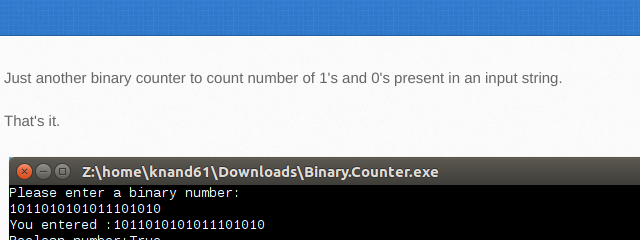
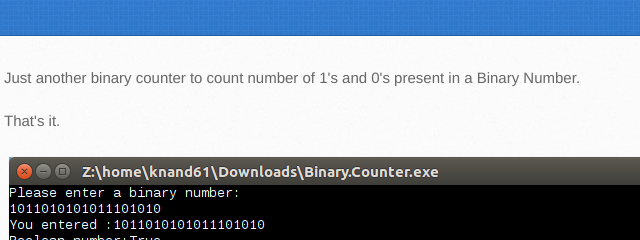
Before and after one commit to krishnanandreddy/binaryCount, a plain HTML site: page index.html in a window 1280 px wide. Shown: the part 165-405 px from the top of the page, 166-806 px from the left. Drawn offline with Linux system fonts and the light colour scheme.

Commit message:
Update index.html

```diff
--- a/index.html
+++ b/index.html
@@ -28,7 +28,7 @@
     <div id="content-wrapper">
       <div class="inner clearfix">
         <section id="main-content">
-          <p>Just another binary counter to count number of 1's and 0's present in an input string.</p>
+          <p>Just another binary counter to count number of 1's and 0's present in a Binary Number.</p>
           <p>That's it.</p>
           <img src="images/screenshot1.png" alt="Screen Shot 1">
           <img src="images/screenshot2.png" alt="Screen Shot 2">
```
